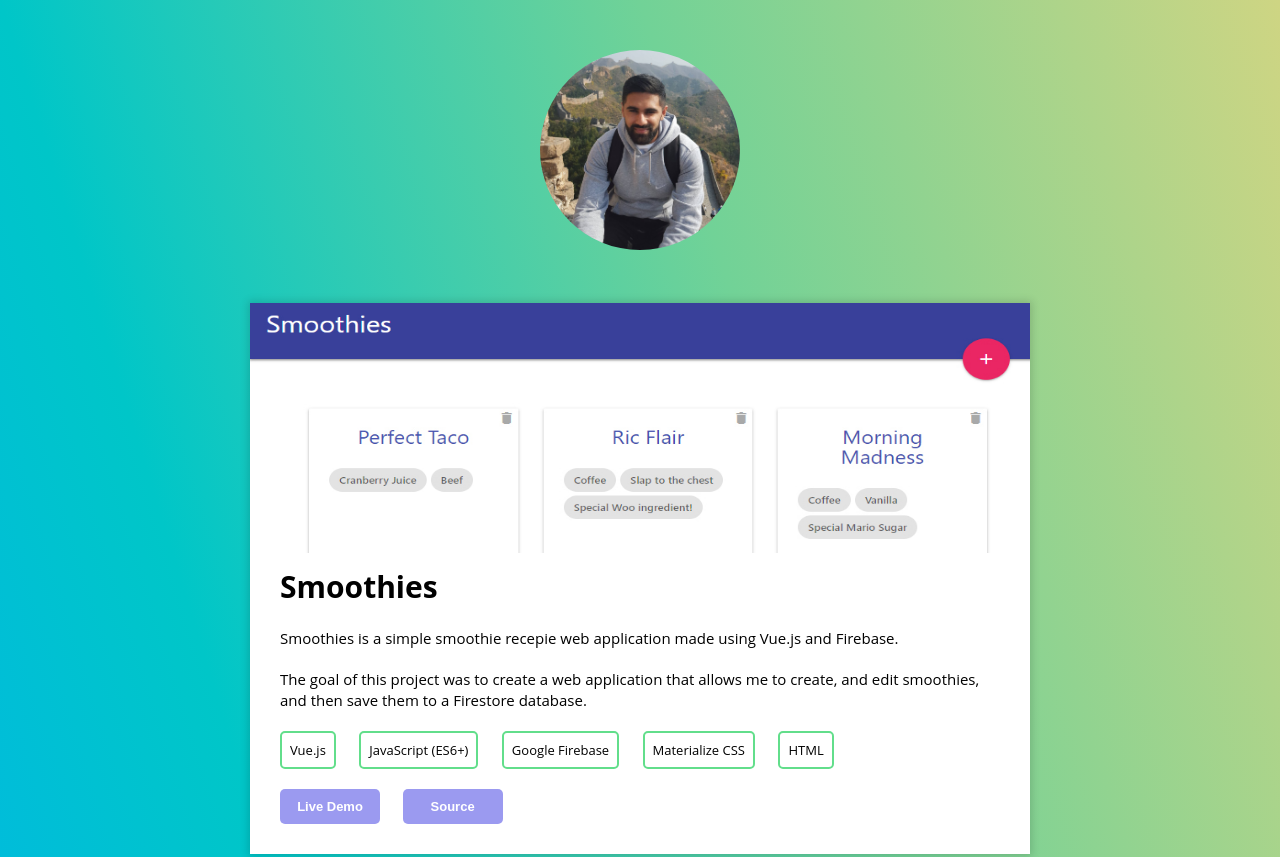
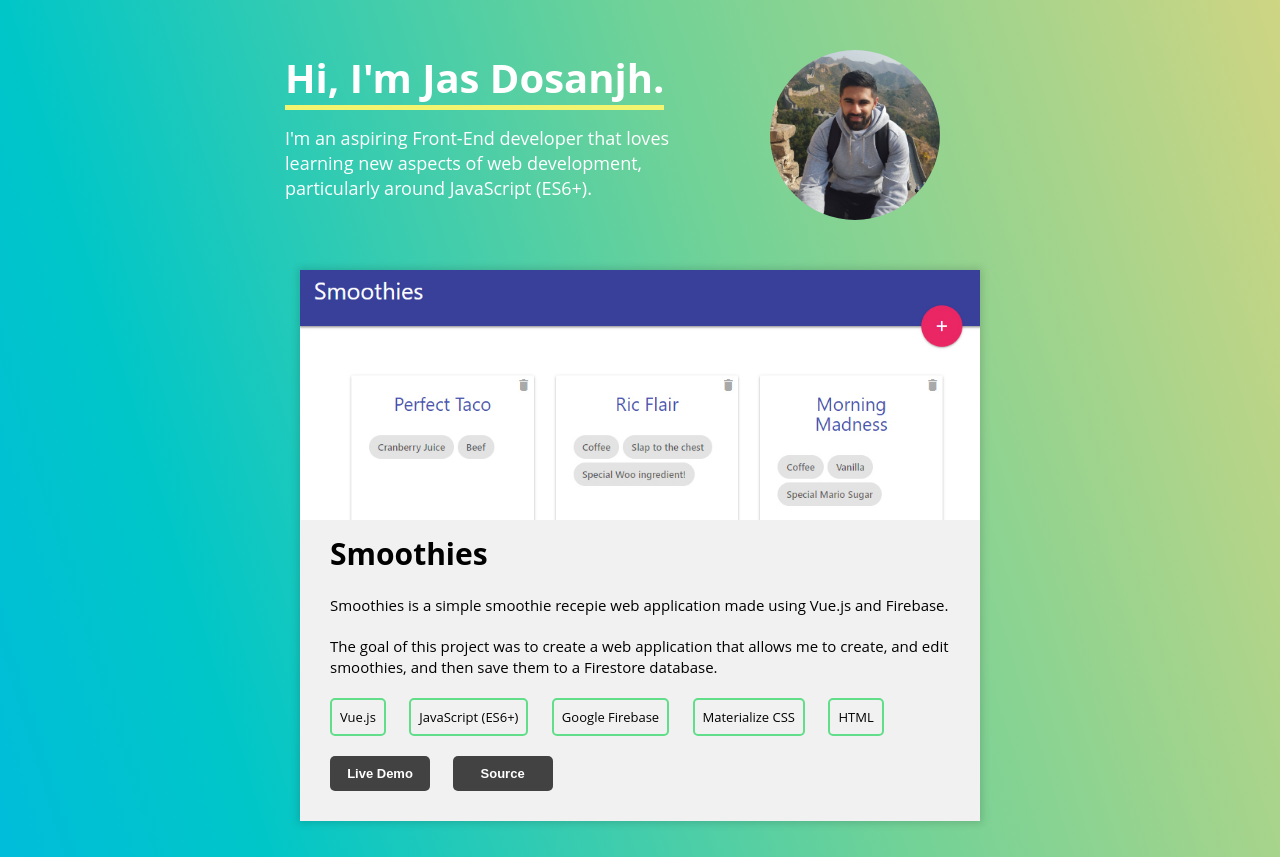
Before and after one commit to jazdosanjh/jazdosanjh.github.io, a plain HTML site: page index.html in a window 1280 px wide. Shown: the top 857 px of the page. Drawn offline with Linux system fonts and the light colour scheme.

Commit message:
More Updates!! :)

```diff
--- a/assets/css/style.css
+++ b/assets/css/style.css
@@ -30,21 +30,34 @@ a {
   color: #FFF; }
 
 .header {
-  padding-top: 5rem;
-  text-align: center; }
+  padding: 5rem 25rem;
+  display: grid;
+  grid-template-columns: 2fr 1fr;
+  color: #FFF; }
+
+.header-content {
+  width: 45rem;
+  justify-self: center; }
+  .header-content h1 {
+    font-size: 4rem;
+    display: inline;
+    box-shadow: 0px 5px 0px 0px #F3F570; }
+  .header-content p {
+    font-size: 1.8rem; }
 
 .header-image {
-  height: 20rem;
-  width: 20rem;
-  border-radius: 10rem; }
+  grid-column: 2;
+  border-radius: 10rem;
+  height: 17rem;
+  width: 17rem; }
 
 .project {
   display: grid;
   grid-template-columns: minmax(4rem, 1fr);
   grid-row-gap: 8rem;
-  padding: 5rem 25rem; }
+  padding: 0 30rem; }
   .project-box {
-    background: #FFF;
+    background: #F1F1F1;
     box-shadow: 0px 0px 8px 2px rgba(0, 0, 0, 0.15); }
     .project-box img {
       width: 100%;
@@ -62,15 +75,22 @@ a {
       border-radius: 5px;
       border: 2px solid #62DE8B; }
 
-button {
+.btn {
   margin: 0 2rem 2rem 0;
   padding: 1rem;
+  background: #424242;
   border: none;
   border-radius: 5px;
-  background-color: #9B9AF0;
   font-weight: 700;
   font-size: 1.3rem;
-  width: 10rem; }
+  width: 10rem;
+  box-shadow: inset 0 0 0 0 #62DE8B;
+  cursor: pointer; }
+
+.btn:hover {
+  box-shadow: inset 400px 0 0 0 #62DE8B;
+  transition: ease-out 1.5s;
+  background: none; }
 
 footer {
   text-align: center;
--- a/assets/sass/_header.scss
+++ b/assets/sass/_header.scss
@@ -1,10 +1,28 @@
 .header {
-    padding-top: 5rem;
-    text-align: center;
+    padding: 5rem 25rem;
+    display: grid;
+    grid-template-columns: 2fr 1fr;
+    color: $color-white;
+}
+
+.header-content {
+    width: 45rem;
+    justify-self: center;
+
+    h1 {
+        font-size: 4rem;
+        display: inline;
+        box-shadow: 0px 5px 0px 0px $color-feature;
+    }
+
+    p {
+        font-size: 1.8rem;
+    }
 }
 
 .header-image {
-    height: 20rem;
-    width: 20rem;
+    grid-column: 2;
     border-radius: 10rem;
+    height: 17rem;
+    width: 17rem;
 }
--- a/assets/sass/_projects.scss
+++ b/assets/sass/_projects.scss
@@ -2,10 +2,10 @@
     display: grid;
     grid-template-columns: minmax(4rem, 1fr);
     grid-row-gap: 8rem;
-    padding: 5rem 25rem;
+    padding: 0 30rem;
 
     &-box {
-        background: #FFF;
+        background: #F1F1F1;
         box-shadow: 0px 0px 8px 2px rgba(0,0,0,0.15);
 
         img {
@@ -35,13 +35,22 @@
     }
 }
 
-button {
+.btn {
     margin: 0 2rem 2rem 0;
     padding: 1rem;
+    background: $color-btn;
     border: none;
     border-radius: 5px;
-    background-color: $color-btn;
     font-weight: 700;
     font-size: 1.3rem;
     width: 10rem;
+    box-shadow: inset 0 0 0 0 $color-btn-slide;
+    cursor: pointer;
+
 }
+
+.btn:hover {
+    box-shadow: inset 400px 0 0 0 $color-btn-slide;
+    transition: ease-out 1.5s;
+    background: none;
+}
--- a/index.html
+++ b/index.html
@@ -13,6 +13,11 @@
 <body>
     <main>
         <header class="header">
+            <div class="header-content">
+                <h1>Hi, I'm Jas Dosanjh.</h1>
+                <p>I'm an aspiring Front-End developer that loves learning new aspects of web development, particularly around
+                    JavaScript (ES6+).</p>
+            </div>
             <img src="assets/img/China.jpg" class="header-image" alt="A picture of me posing on the Great Wall of China">
         </header>
         <section class="project">
@@ -33,10 +38,10 @@
                         </ul>
                     </div>
                     <div class="project-links">
-                        <button>
+                        <button class="btn">
                             <a href="https://smoothies-79a47.firebaseapp.com/#/">Live Demo</a>
                         </button>
-                        <button>
+                        <button class="btn">
                             <a href="https://github.com/jazdosanjh/smoothies/">Source</a>
                         </button>
                     </div>
@@ -57,10 +62,10 @@
                         </ul>
                     </div>
                     <div class="project-links">
-                        <button>
+                        <button class="btn">
                             <a href="http://www.jazdosanjh.com/ezaris/">Live Demo</a>
                         </button>
-                        <button>
+                        <button class="btn">
                             <a href="https://github.com/jazdosanjh/ezaris/">Source</a>
                         </button>
                     </div>
@@ -82,10 +87,10 @@
                         </ul>
                     </div>
                     <div class="project-links">
-                        <button>
+                        <button class="btn">
                             <a href="http://www.jazdosanjh.com/nexter/">Live Demo</a>
                         </button>
-                        <button>
+                        <button class="btn">
                             <a href="https://github.com/jazdosanjh/nexter/">Source</a>
                         </button>
                     </div>
@@ -107,10 +112,10 @@
                         </ul>
                     </div>
                     <div class="project-links">
-                        <button>
+                        <button class="btn">
                             <a href="http://www.jazdosanjh.com/natours/">Live Demo</a>
                         </button>
-                        <button>
+                        <button class="btn">
                             <a href="https://github.com/jazdosanjh/natours/">Source</a>
                         </button>
                     </div>
@@ -133,10 +138,10 @@
                         </ul>
                     </div>
                     <div class="project-links">
-                        <button>
+                        <button class="btn">
                             <a href="http://www.jazdosanjh.com/weather-checker/">Live Demo</a>
                         </button>
-                        <button>
+                        <button class="btn">
                             <a href="https://github.com/jazdosanjh/weather-checker/">Source</a>
                         </button>
                     </div>
@@ -159,10 +164,10 @@
                         </ul>
                     </div>
                     <div class="project-links">
-                        <button>
+                        <button class="btn">
                             <a href="http://www.jazdosanjh.com/pig-game/">Live Demo</a>
                         </button>
-                        <button>
+                        <button class="btn">
                             <a href="https://github.com/jazdosanjh/pig-game/">Source</a>
                         </button>
                     </div>
```
Also changed, not shown: assets/sass/_base.scss (+7 -2 lines).
